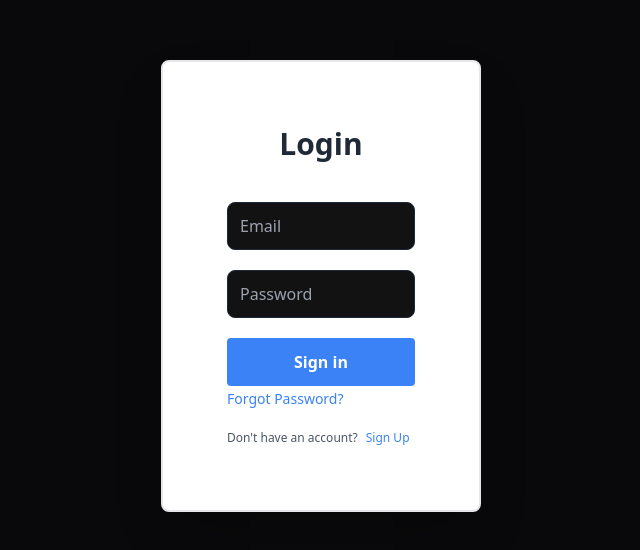
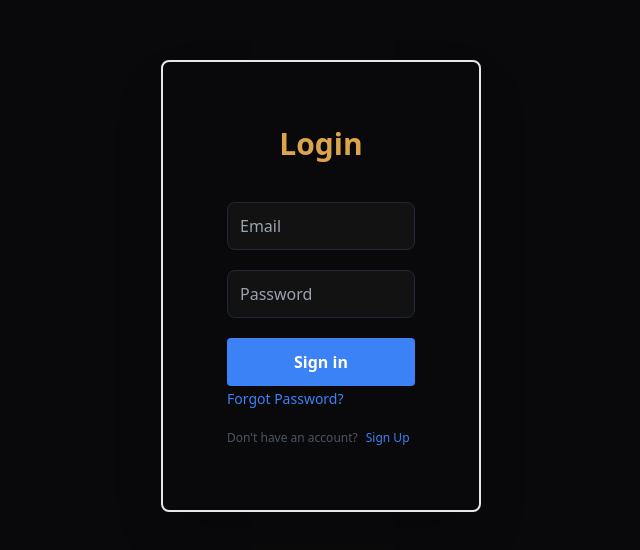
Before and after one commit to Sairoxs123/voyagepro, a React (Vite) app: page /signin in a window 1280 px wide. Shown: the part 114-664 px from the top of the page, without its empty margins (319-959 px from the left). Built offline with nearby package versions, Linux system fonts and the light colour scheme.

Commit message:
Update SignIn.jsx

```diff
--- a/src/components/authorisation/SignIn.jsx
+++ b/src/components/authorisation/SignIn.jsx
@@ -1,22 +1,21 @@
 import React from 'react';
 
-const SignIn = ({ theme }) => {
-  // Define the background color based on the theme
-  const bgColor = theme === 'cupcake' ? 'bg-white' : 'bg-black';
+const SignIn = () => {
+
 
   return (
     <div className='flex justify-center items-center h-screen'>
       <div className="relative">
 
-        <div className={`absolute inset-0 ${bgColor} opacity-50 rounded-lg`}></div>
-        <div id="form-container" className={`p-16 rounded-lg shadow-2xl w-80 relative z-10 transform transition duration-500 ease-in-out border-2 ${theme === 'cupcake' ? 'bg-black text-gray-600' : 'bg-white text-gray-800'}`}>
+        <div className="absolute inset-0  opacity-50 rounded-lg"></div>
+        <div id="form-container" className="p-16 rounded-lg shadow-2xl w-80 relative z-10 transform transition duration-500 ease-in-out border-2">
           <h2 id="form-title" className="text-center text-3xl font-bold mb-10">Login</h2>
           <form className="space-y-5">
             <input className="w-full h-12 border border-gray-800 px-3 rounded-lg" placeholder="Email" id="" name="" type="text" />
             <input className="w-full h-12 border border-gray-800 px-3 rounded-lg" placeholder="Password" id="" name="" type="password" />
             <button className="w-full h-12 bg-blue-500 hover:bg-blue-700 text-white font-bold py-2 px-4 rounded focus:outline-none focus:shadow-outline">Sign in</button>
             <a className="text-blue-500 hover:text-blue-800 text-sm" href="#">Forgot Password?</a>
-            <p className='text-xs text-gray-600'>Don't have an account?<a className="text-blue-500 hover:text-blue-800 ml-2">Sign Up</a></p>
+            <p className='text-xs text-gray-600'>Don't have an account?<a className="text-blue-500 hover:text-blue-800 ml-2" href='/signup'>Sign Up</a></p>
           </form>
         </div>
       </div>
```
